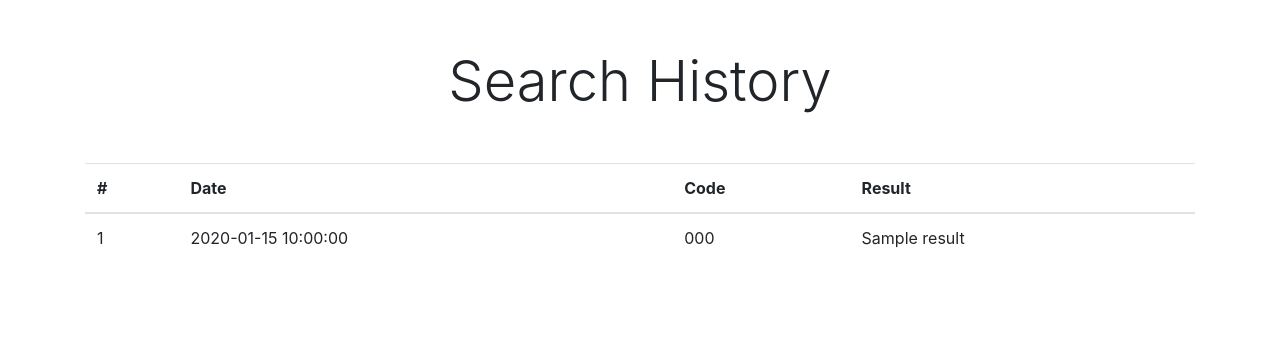
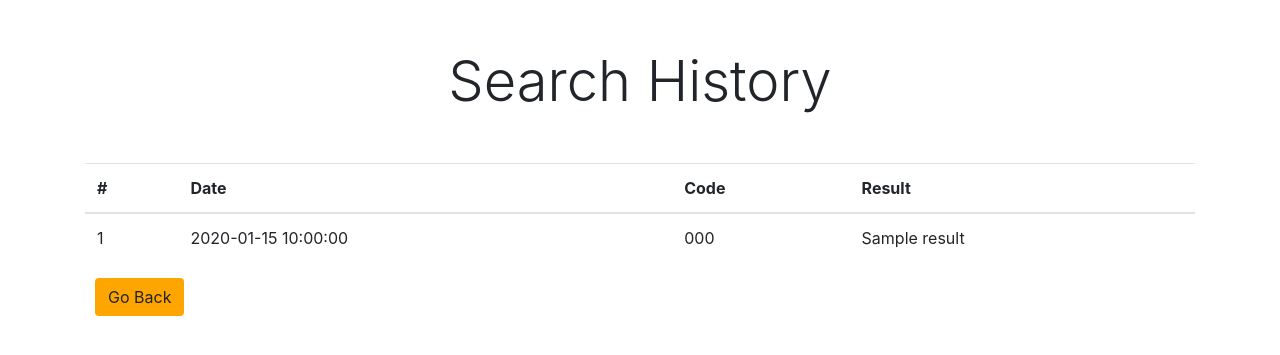
Before and after one commit to mahin12/chatgpt_network_security, a Flask app: template templates/historyPage.html in a window 1280 px wide. Shown: the top 355 px of the page. Run offline with Flask 2, Linux system fonts and the light colour scheme; the template is opened without the code that fills it: most values are stand-ins (such as "Sample title", 1, 10 or a date in 2020); some libraries are stand-ins or nearby versions.

Commit message:
Initial commit

```diff
--- a/templates/historyPage.html
+++ b/templates/historyPage.html
@@ -33,10 +33,21 @@
                 {% endfor %}
             </tbody>
         </table>
+        <button type="button" class="btn" onclick="goBack()" style="margin-left: 10px; background-color: orange !important;">
+            Go Back
+        </button>
     </div>
+
+
 
     <!-- jQuery -->
     <script src="https://ajax.googleapis.com/ajax/libs/jquery/3.5.1/jquery.min.js"></script>
+
+    <script>
+        function goBack() {
+                window.history.back();
+            }
+    </script>
 
     <!-- Bootstrap JS -->
     <script src="https://maxcdn.bootstrapcdn.com/bootstrap/4.5.2/js/bootstrap.min.js"></script>
```
